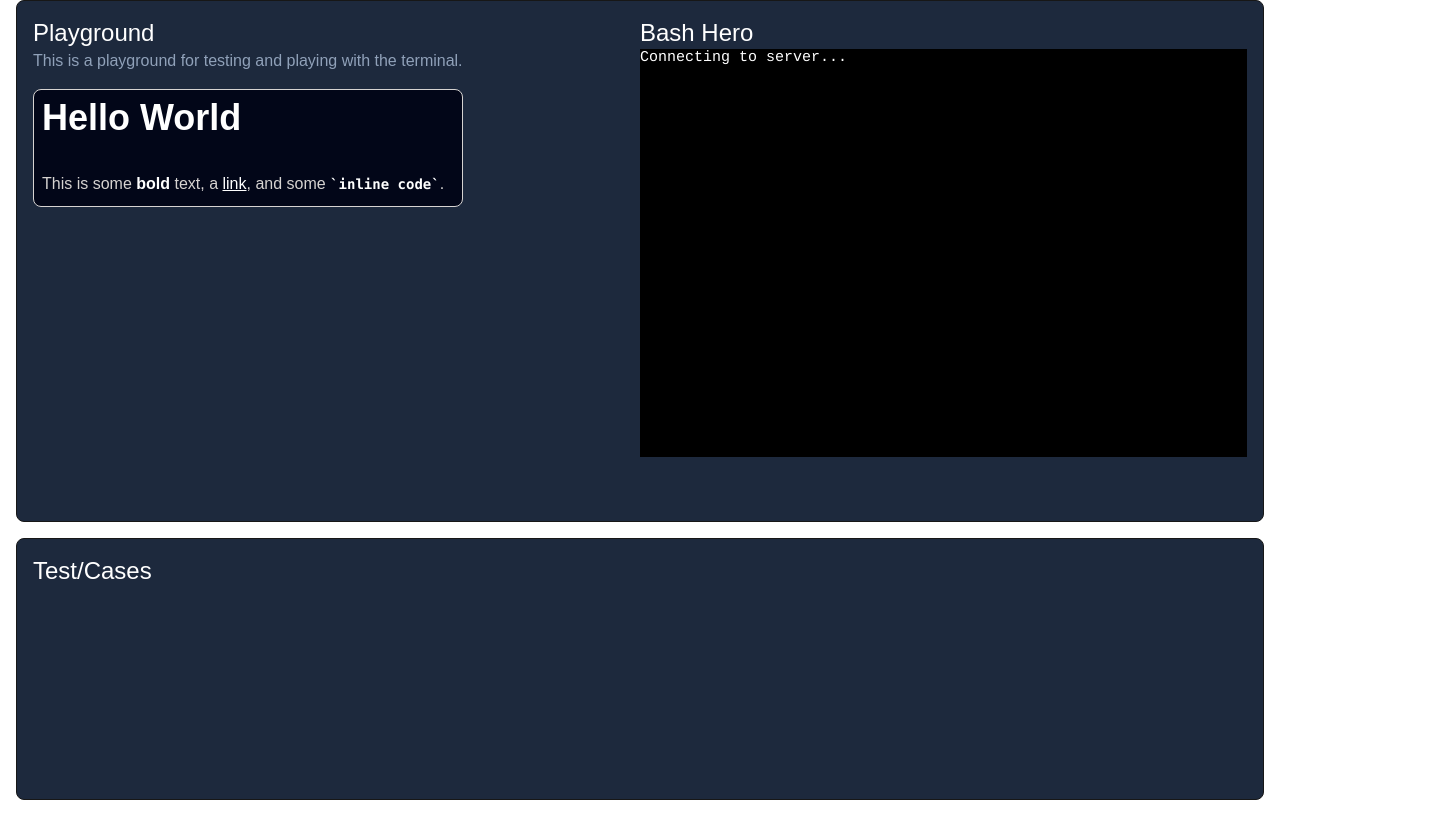
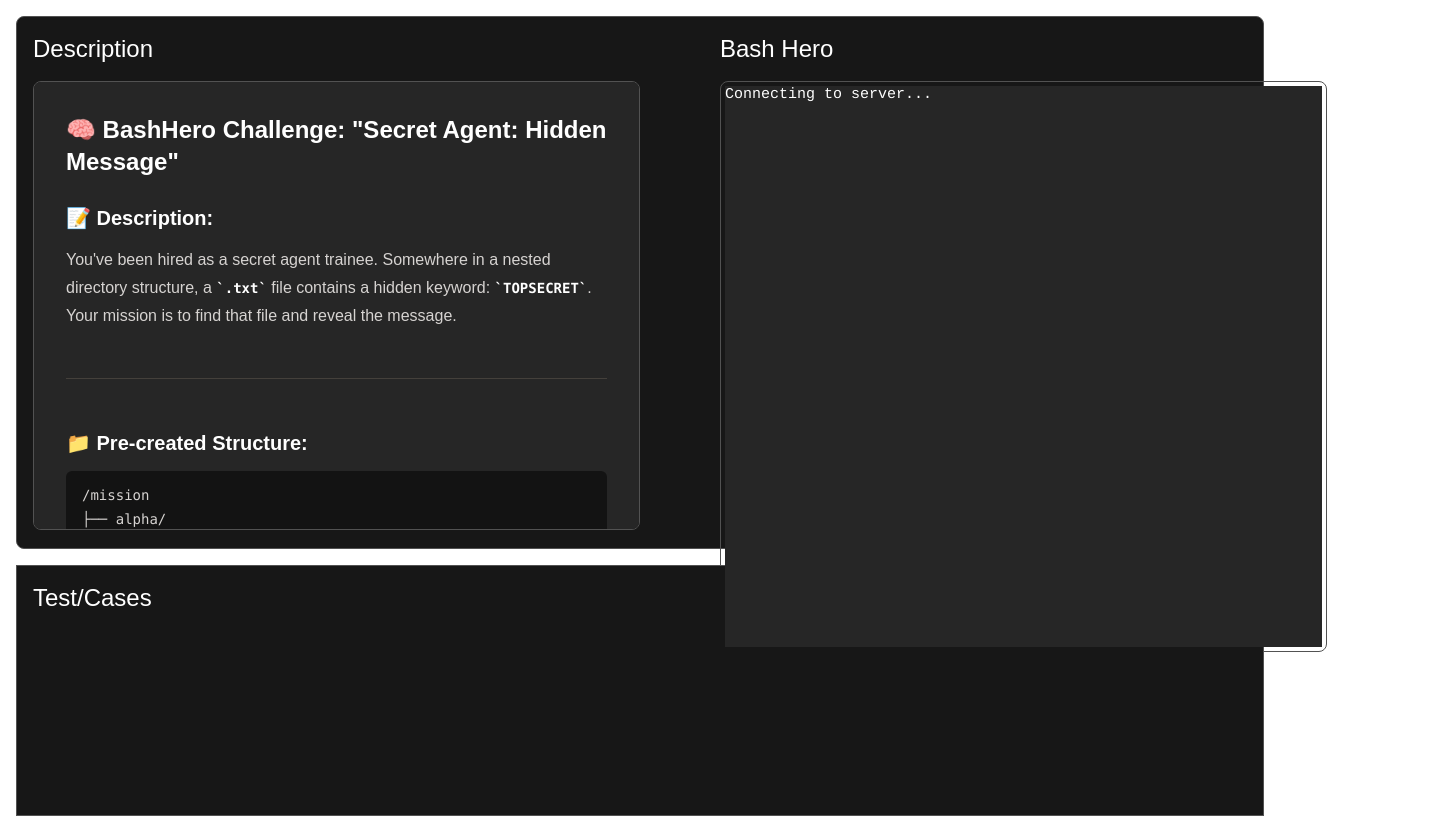
Before and after one commit to ChuckVisuals/bashhero, a Next.js app in the folder site/: page /playground in a window 1280 px wide. Shown: the whole page, 1445 px wide, since content can reach past the window. Built offline with nearby package versions, Linux system fonts and the light colour scheme; no server answers.

Commit message:
more styles

```diff
--- a/site/app/components/Terminal.tsx
+++ b/site/app/components/Terminal.tsx
@@ -8,8 +8,11 @@ export default function BashTerminal({ preConfig }: any) {
     useEffect(() => {
         const term = new Terminal({
             cursorBlink: true,
-            rows: 24,
+            rows: 33,
             cols: 80,
+            theme: {
+                background: "#262626"
+            }
         });
 
         const terminalElement = document.getElementById("terminal");
@@ -32,6 +35,7 @@ export default function BashTerminal({ preConfig }: any) {
                     const badCommandFound = preConfig.restrictedCommands.some((cmd: string) => lastLine.includes(cmd));
                     if (badCommandFound) {
                         term.write("\r\nCommand not allowed.");
+                        console.log("Command not allowed:", lastLine);
                     }
                 }
                 socket.send(data);
--- a/site/app/playground/page.tsx
+++ b/site/app/playground/page.tsx
@@ -5,34 +5,89 @@ import dedent from "dedent";
 export default function Playground() {
 
     const preConfig = {
-        PreProccessCmds: ["mkdir test", "cd test", "touch hello.txt", "cd ..", "clear"],
+        PreProccessCmds: ["mkdir test", "cd test", "touch hello.txt", "cd ..", "clear", "mkdir alpha", "cd alpha", "mkdir beta", "cd beta", "mkdir gamma", "cd gamma", "touch hidden_message.txt", "cd ..", "cd ..", "cd ..", "clear"],
         testCases: [],
         testCasesResults: [],
-        restrictedCommands: ["cd", "shutdown", "reboot"],
+        restrictedCommands: ["shutdown", "reboot"],
         description: dedent(`
-            # Hello World
-            This is some **bold** text, a [link](https://example.com), and some \`inline code\`.
+           ## 🧠 BashHero Challenge: "Secret Agent: Hidden Message"
+
+### 📝 Description:
+You've been hired as a secret agent trainee. Somewhere in a nested directory structure, a \`.txt\` file contains a hidden keyword: \`TOPSECRET\`. Your mission is to find that file and reveal the message.
+
+---
+
+### 📁 Pre-created Structure:
+\`\`\`
+/mission
+  ├── alpha/
+  │    ├── dummy1.txt
+  │    └── beta/
+  │         ├── log.txt
+  │         └── gamma/
+  │              └── hidden_message.txt  ← contains the word "TOPSECRET"
+  └── readme.txt
+\`\`\`
+
+---
+
+### 🎯 Your Task:
+1. Navigate into the \`mission/\` directory.
+2. Use a command to search **recursively** for the file that contains the word \`TOPSECRET\`.
+3. Print out the path to that file and display its contents.
+
+---
+
+### 💡 Skills Practiced:
+- \`cd\`
+- \`ls\`
+- \`grep\`
+- \`find\`
+- Using wildcards and pipes
+
+---
+
+### ✅ Sample Solution:
+\`\`\`bash
+cd mission
+grep -r "TOPSECRET" .
+\`\`\`
+
+Or to show just the file path:
+
+\`\`\`bash
+grep -rnl "TOPSECRET" .
+\`\`\`
+
+Then view the message:
+
+\`\`\`bash
+cat ./alpha/beta/gamma/hidden_message.txt
+\`\`\`
+
             `),
         tags: [],
         difficulty: ""
     }
 
     return (
-        <div className="h-screen flex flex-col gap-4">
-            <div className="flex flex-row bg-slate-800 border rounded-lg round-lg p-4 mx-4 justify-between h-2/3">
-                <div>
-                    <h1 className="text-2xl text-white">Playground</h1>
-                    <p className="text-slate-400">This is a playground for testing and playing with the terminal.</p>
-                    <div className="prose prose-stone prose-invert p-2 mt-4 border rounded-lg bg-slate-950">
+        <div className="h-screen flex flex-col gap-4 mt-4">
+            <div className="flex flex-row gap-x-20 bg-neutral-900 border border-neutral-600 rounded-lg round-lg p-4 mx-4 justify-between h-2/3">
+                <div className="w-1/2">
+                    <h1 className="text-2xl text-white">Description</h1>
+                    <div className="prose prose-stone prose max-w-5xl prose-invert p-8 mt-4 border border-neutral-600 rounded-lg bg-neutral-800 max-h-9/10 overflow-y-auto">
                         <ReactMarkdown>{preConfig.description}</ReactMarkdown>
                     </div>
                 </div>
-                <div className="w-1/2">
+                <div className="w-1/2 flex flex-col gap-4">
                     <h1 className="text-2xl text-white">Bash Hero</h1>
-                    <BashTerminal preConfig={preConfig} />
+                    <div className="border border-neutral-600 rounded-lg p-1">
+                        <BashTerminal preConfig={preConfig} />
+                    </div>
+
                 </div>
             </div>
-            <div className="flex flex-row bg-slate-800 border rounded-lg round-lg p-4 mx-4 justify-between h-1/3">
+            <div className="flex flex-row gap-4 bg-neutral-900 border border-neutral-600 round-lg p-4 mx-4 justify-between h-1/3">
                 <h1 className="text-2xl text-white">Test/Cases</h1>
             </div>
 
@@ -40,19 +95,3 @@ export default function Playground() {
 
     )
 }
-
-// import ReactMarkdown from 'react-markdown';
-
-// const markdown = `
-// # Hello World
-
-// This is some **bold** text, a [link](https://example.com), and some \`inline code\`.
-// `;
-
-// export default function MarkdownRenderer() {
-//   return (
-//     <div className="prose max-w-none">
-//       <ReactMarkdown>{markdown}</ReactMarkdown>
-//     </div>
-//   );
-// }
```
Also changed, not shown: 1 other file (tests, documents, lock files or other folders).
